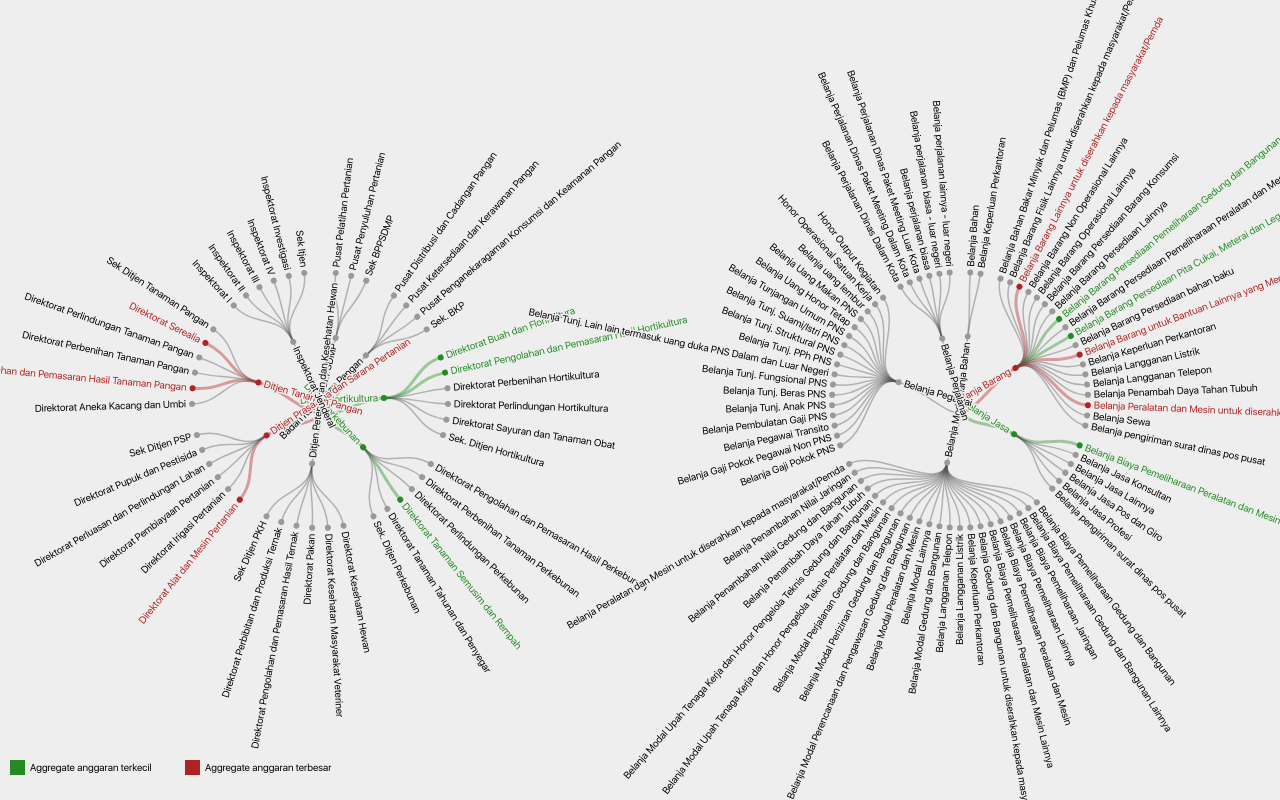
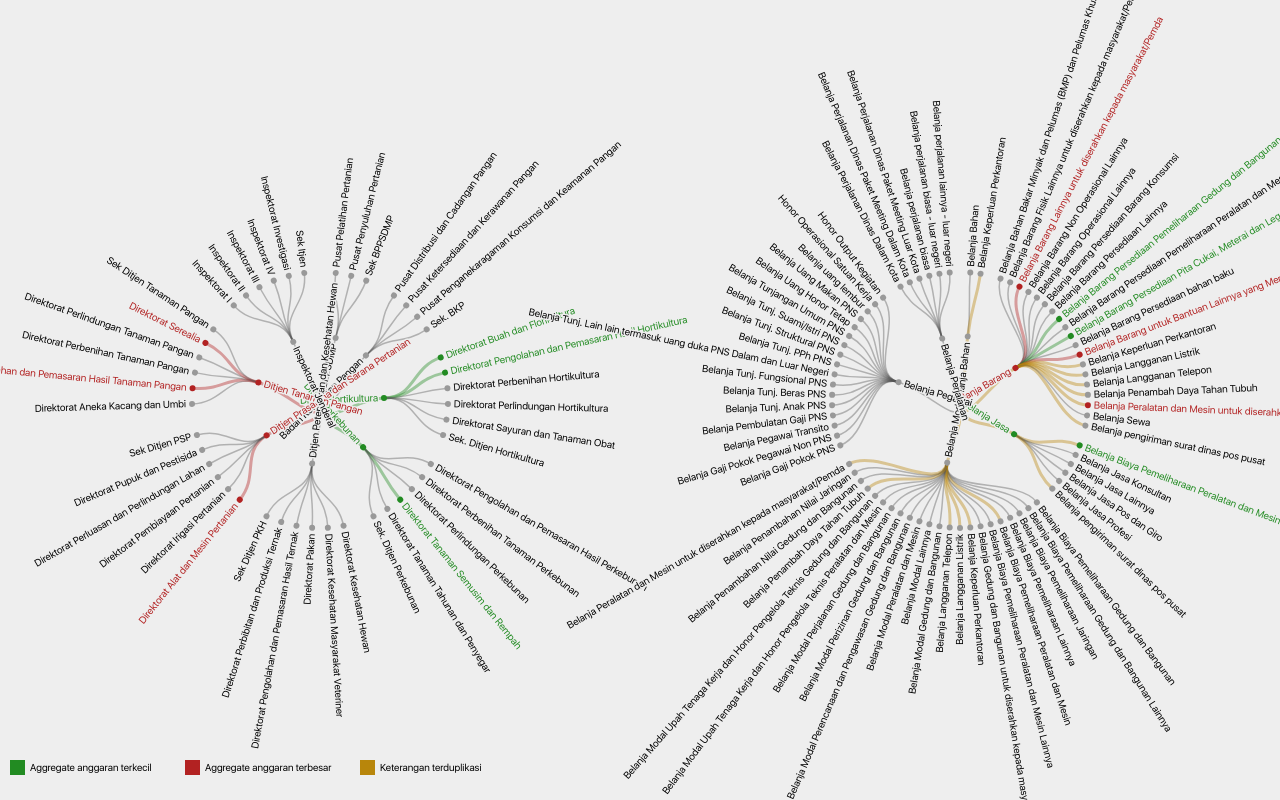
Before and after one commit to mahdanahmad/kkp-viz, a website: page tree.html in a window 1280 px wide. Drawn offline with nearby package versions, Linux system fonts and the light colour scheme.

Commit message:
add duplicate

```diff
--- a/js/tree/main.js
+++ b/js/tree/main.js
@@ -5,11 +5,17 @@ const svg_id	= 'svg';
 
 const colored	= 3;
 
-let width, height, radius, svg, details, total, uniq;
+let width, height, radius, svg, details, total, uniq, dups;
 
 const ceil_size	= 24;
+const box_size	= 15;
+
 const lgnd_wdth	= 175;
-const box_size	= 15;
+const lgnd_val	= [
+	{ class: 'min', text: 'Aggregate anggaran terkecil' },
+	{ class: 'max', text: 'Aggregate anggaran terbesar' },
+	{ class: 'duplicate', text: 'Keterangan terduplikasi' },
+]
 
 $( document ).ready(async function() {
 	const raw	= await d3.dsv(';', '/public/data.csv');
@@ -22,6 +28,8 @@ $( document ).ready(async function() {
 
 	await setMinMax(left);
 	await setMinMax(right);
+
+	dups		= await findDuplicate(right);
 
 	d3.select(svg_dest).selectAll('svg').remove();
 
@@ -64,20 +72,20 @@ $( document ).ready(async function() {
 	let legends	= d3.select(svg_dest+ ' > svg').append('g')
 		.attr('id', 'legend-wrapper')
 		.attr('transform', 'translate(10,' + (height - 40) + ')')
-			.selectAll('.legend').data([0,1]).enter().append('g').attr('class', 'legend').attr('transform', (o) => ('translate(' + (o * lgnd_wdth) + ',0)'));
+			.selectAll('.legend').data(lgnd_val).enter().append('g').attr('class', 'legend').attr('transform', (o, i) => ('translate(' + (i * lgnd_wdth) + ',0)'));
 
 	legends.append('rect')
 		.attr('x', 0)
 		.attr('y', 0)
 		.attr('width', box_size)
 		.attr('height', box_size)
-		.attr('class', (o) => (o ? 'max' : 'min'));
+		.attr('class', (o) => (o.class));
 
 	legends.append('text')
 		.attr('transform', 'translate(' + (box_size + 5) + ',' + (box_size / 2 + 1) + ')')
 		.attr('text-anchor', 'start')
 		.attr('alignment-baseline', 'middle')
-		.text((o) => ('Aggregate anggaran ' + (o ? 'terbesar' : 'terkecil')));
+		.text((o) => (o.text));
 
 });
 
@@ -114,6 +122,18 @@ function setMinMax(data) {
 	});
 }
 
+function findDuplicate(data) {
+	return new Promise((resolve, reject) => {
+		let formatted	= _.chain(data.children).flatMap((o) => o.children.map((m) => ({ parent: o.name, child: m.name }))).groupBy('child').filter((o) => (o.length > 1)).flatten().value();
+
+		formatted.forEach((o) => {
+			_.chain(data.children).find(['name', o.parent]).set('duplicate', 'duplicate').get('children').find(['name', o.child]).set('duplicate', 'duplicate').value();
+		});
+
+		resolve(_.chain(formatted).groupBy('child').mapValues((o) => (o.length)).value());
+	});
+}
+
 function defaultValues(data, col) {
 	let count	= _.chain(data).map((o) => parseInt(o.anggaran)).sum().value()
 	return ({
@@ -137,7 +157,7 @@ function createTree(data, align) {
 
 	let link	= canvas.append('g')
 		.selectAll('path').data(root.links()).enter().append('path')
-			.attr('class', (o) => (_.chain(o.target.data.related).concat([o.target.data.name, o.target.data.state]).map((d) => _.kebabCase(d)).join(' ').value()))
+			.attr('class', (o) => (_.chain(o.target.data.related).concat([o.target.data.name, o.target.data.state, o.target.data.duplicate]).map((d) => _.kebabCase(d)).join(' ').value()))
 			.attr('d', d3.linkRadial()
 			.angle(o => o.x)
 			.radius(o => o.y))
@@ -148,7 +168,7 @@ function createTree(data, align) {
 		.attr('stroke-linejoin', 'round')
 		.attr('stroke-width', 3)
 		.selectAll('g').data(root.descendants()).enter().append('g')
-			.attr('class', (o) => (_.chain(o.data.related).concat([o.data.name, o.data.state]).map((d) => _.kebabCase(d)).join(' ').value()))
+			.attr('class', (o) => (_.chain(o.data.related).concat([o.data.name, o.data.state, o.data.duplicate]).map((d) => _.kebabCase(d)).join(' ').value()))
 			.attr('transform', o => `rotate(${o.x * 180 / Math.PI - 90})translate(${o.y},0)`);
 
 	node.append('circle')
@@ -182,7 +202,7 @@ function onMouseover(o) {
 	svg.selectAll('path:not(.' + _.kebabCase(o.data.name) + ')').classed('unintended', true);
 
 	details.select('#ceil').text((o.parent.data.name !== 'hidden' ? (o.parent.data.name + ' > ') : '') + o.data.name + '. Total anggaran: ' + nFormatter(o.data.total) + ' (' + o.data.percentage + '%)');
-	details.select('#floor').text('Ditemukan dalam ' + constructDetailFloor((colums.indexOf(o.data.type) < 2 ? [2,3] : [0,1]), o.data.related));
+	details.select('#floor').text('Ditemukan dalam ' + constructDetailFloor((colums.indexOf(o.data.type) < 2 ? [2,3] : [0,1]), o.data.related) + '.' + (_.chain(dups).keys().includes(o.data.name).value() ? (' Terduplikasi dalam ' + dups[o.data.name] + ' kategori.') : ''));
 }
 
 function onMouseout() {
--- a/stylesheets/scss/tree.scss
+++ b/stylesheets/scss/tree.scss
@@ -3,6 +3,7 @@
 
 $max-clr	: firebrick;
 $min-clr	: forestgreen;
+$dups-clr	: darkgoldenrod;
 
 a { cursor: pointer; text-decoration: none; color: black; }
 ul { list-style-type: none; margin: 0px; padding: 0px; }
@@ -58,6 +59,7 @@ div#root {
 				&.unintended { stroke-opacity: .1; }
 				&.min { stroke: $min-clr; stroke-width: 3; }
 				&.max { stroke: $max-clr; stroke-width: 3; }
+				&.duplicate { stroke: $dups-clr; stroke-width: 3; }
 			}
 		}
 		g#details-wrapper {
@@ -71,6 +73,7 @@ div#root {
 			rect {
 				&.min { fill: $min-clr; }
 				&.max { fill: $max-clr; }
+				&.duplicate { fill: $dups-clr; }
 			}
 		}
 	}
```
Also changed, not shown: stylesheets/css/tree.css, 1 other file.
